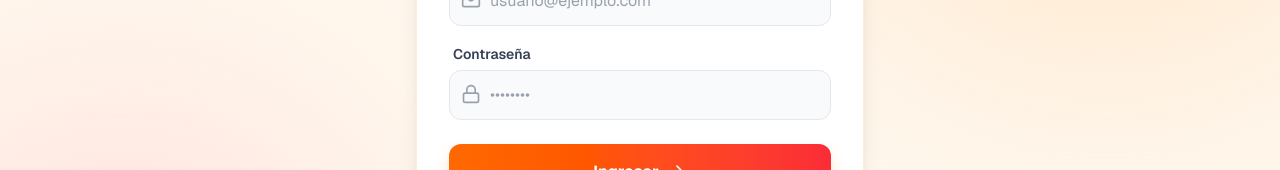
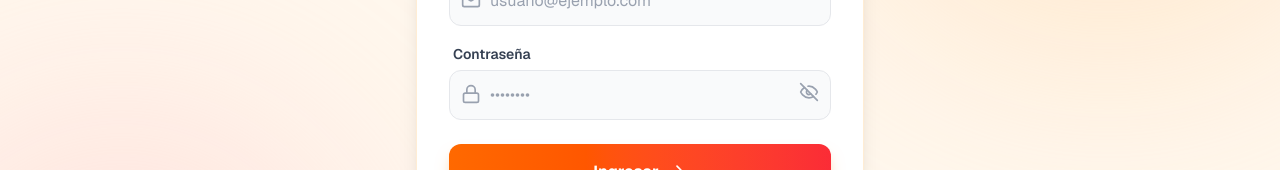
Before and after one commit to C3S4R18/jormard-web-admin, a Next.js app: page /login in a window 1280 px wide. Shown: the part 368-538 px from the top of the page. Built offline with nearby package versions, Linux system fonts and the light colour scheme; no server answers.

Commit message:
Login inteligente web

```diff
--- a/app/login/page.tsx
+++ b/app/login/page.tsx
@@ -19,6 +19,9 @@ export default function LoginPage() {
   const [email, setEmail] = useState('');
   const [password, setPassword] = useState('');
 
+  // Estado para ver/ocultar contraseña (Ojo)
+  const [passwordVisible, setPasswordVisible] = useState(false);
+
   const [loading, setLoading] = useState(false);
   const [errorMsg, setErrorMsg] = useState<string | null>(null);
 
@@ -36,8 +39,8 @@ export default function LoginPage() {
 
     try {
       if (isRegister) {
-        // --- LÓGICA DE REGISTRO ---
-        const { error } = await supabase.auth.signUp({
+        // --- LÓGICA DE REGISTRO INTELIGENTE ---
+        const { data, error } = await supabase.auth.signUp({
           email,
           password,
           options: {
@@ -51,22 +54,31 @@ export default function LoginPage() {
 
         if (error) throw error;
 
-        // CORRECCIÓN: En lugar de alert, activamos la vista de éxito
-        setShowSuccess(true);
-        setFullName('');
-        setPhone('');
-        setPassword('');
+        // --- AQUÍ ESTÁ EL TRUCO INTELIGENTE ---
+        if (data.session) {
+            // CASO A: Confirmación desactivada en Supabase.
+            // El usuario ya tiene sesión, lo mandamos directo a la tienda.
+            router.push('/cliente/catalogo');
+        } else {
+            // CASO B: Confirmación activada en Supabase.
+            // No hay sesión aún, mostramos la pantalla de "Revisa tu correo".
+            setShowSuccess(true);
+            setFullName('');
+            setPhone('');
+            // No borramos el email para que recuerden cuál usaron
+        }
 
       } else {
-        // --- LÓGICA DE LOGIN ---
+        // --- LÓGICA DE LOGIN (Igual que antes) ---
         const { data: { user }, error: authError } = await supabase.auth.signInWithPassword({
           email,
           password
         });
 
-        if (authError) throw new Error("Correo o contraseña incorrectos, o cuenta no verificada.");
+        if (authError) throw new Error("Correo o contraseña incorrectos.");
 
         if (user) {
+          // Consultar rol en la tabla 'perfiles'
           const { data: perfil, error: profileError } = await supabase
             .from('perfiles')
             .select('rol')
@@ -74,10 +86,12 @@ export default function LoginPage() {
             .single();
 
           if (profileError) {
+            // Si no tiene perfil aún (error raro), lo mandamos al catálogo por defecto
             router.push('/cliente/catalogo');
             return;
           }
 
+          // Redirección basada en rol
           if (perfil?.rol === 'admin') {
             router.push('/admin/dashboard');
           } else {
@@ -118,7 +132,7 @@ export default function LoginPage() {
       >
         <AnimatePresence mode="wait">
           {showSuccess ? (
-            // --- VISTA DE ÉXITO (MODERNA) ---
+            // --- VISTA DE ÉXITO (Solo sale si la confirmación de email está activa) ---
             <motion.div
               key="success-view"
               initial={{ opacity: 0, y: 20 }}
@@ -157,7 +171,7 @@ export default function LoginPage() {
                   onClick={() => {
                     setShowSuccess(false);
                     setIsRegister(false); // Volver al login
-                    setEmail(''); // Limpiar para que escriban de nuevo al loguearse
+                    setEmail('');
                   }}
                   className="w-full bg-white text-gray-600 hover:bg-gray-50 font-semibold py-3.5 rounded-xl border border-gray-200 transition-colors"
                 >
@@ -279,13 +293,25 @@ export default function LoginPage() {
                   <div className="relative mt-1">
                     <Lock className="absolute left-3 top-3.5 w-5 h-5 text-gray-400" />
                     <input
-                      type="password"
+                      type={passwordVisible ? "text" : "password"} // Aquí usamos el estado del ojo
                       value={password}
                       onChange={(e) => setPassword(e.target.value)}
-                      className="w-full bg-gray-50 text-gray-900 border border-gray-200 rounded-xl py-3 pl-10 pr-4 focus:outline-none focus:ring-2 focus:ring-orange-500 transition-all placeholder-gray-400"
+                      className="w-full bg-gray-50 text-gray-900 border border-gray-200 rounded-xl py-3 pl-10 pr-12 focus:outline-none focus:ring-2 focus:ring-orange-500 transition-all placeholder-gray-400"
                       placeholder="••••••••"
                       required
                     />
+                    <button
+                      type="button"
+                      onClick={() => setPasswordVisible(!passwordVisible)}
+                      className="absolute right-3 top-3 text-gray-400 hover:text-gray-600 transition-colors"
+                    >
+                      {/* Icono del ojo (ver/ocultar) */}
+                      {passwordVisible ? (
+                        <svg xmlns="http://www.w3.org/2000/svg" width="20" height="20" viewBox="0 0 24 24" fill="none" stroke="currentColor" strokeWidth="2" strokeLinecap="round" strokeLinejoin="round"><path d="M2 12s3-7 10-7 10 7 10 7-3 7-10 7-10-7-10-7Z"/><circle cx="12" cy="12" r="3"/></svg>
+                      ) : (
+                        <svg xmlns="http://www.w3.org/2000/svg" width="20" height="20" viewBox="0 0 24 24" fill="none" stroke="currentColor" strokeWidth="2" strokeLinecap="round" strokeLinejoin="round"><path d="M9.88 9.88a3 3 0 1 0 4.24 4.24"/><path d="M10.73 5.08A10.43 10.43 0 0 1 12 5c7 0 10 7 10 7a13.16 13.16 0 0 1-1.67 2.68"/><path d="M6.61 6.61A13.526 13.526 0 0 0 2 12s3 7 10 7a9.74 9.74 0 0 0 5.39-1.61"/><line x1="2" x2="22" y1="2" y2="22"/></svg>
+                      )}
+                    </button>
                   </div>
                 </div>
 
```
